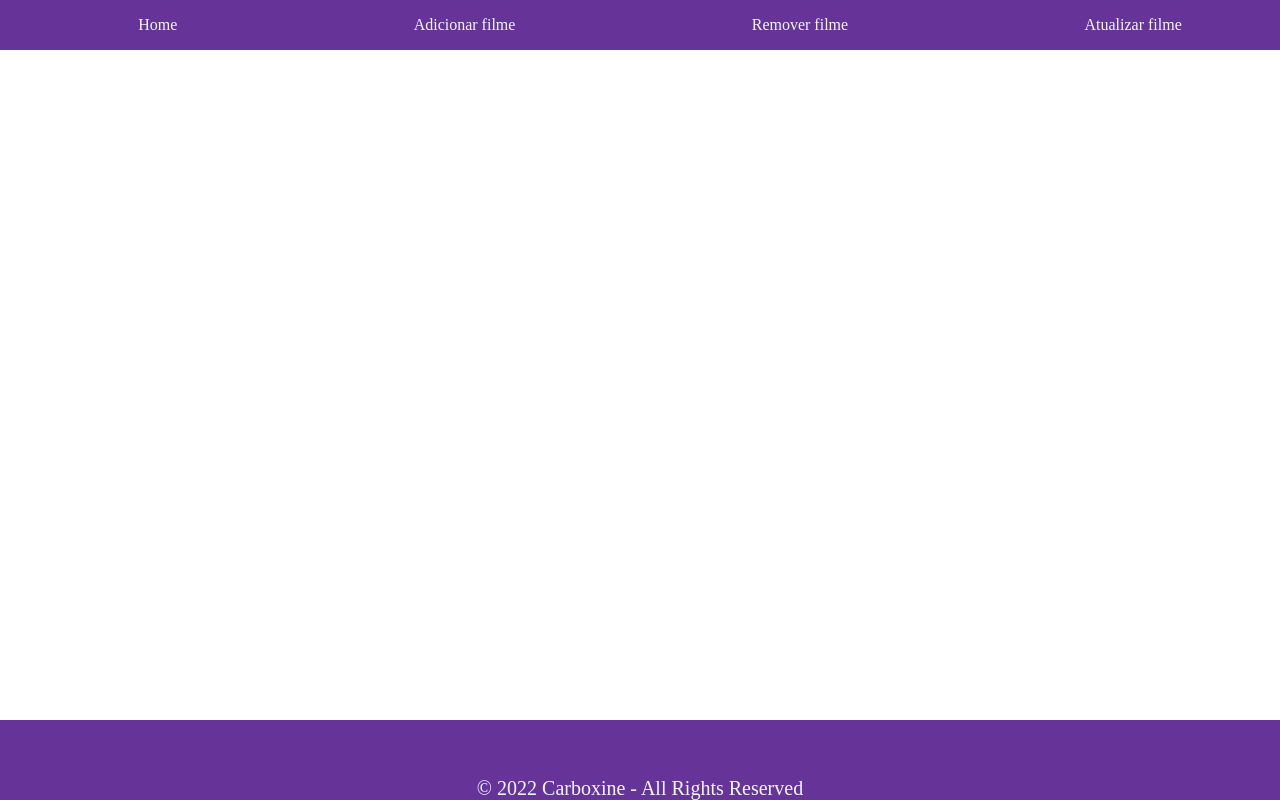
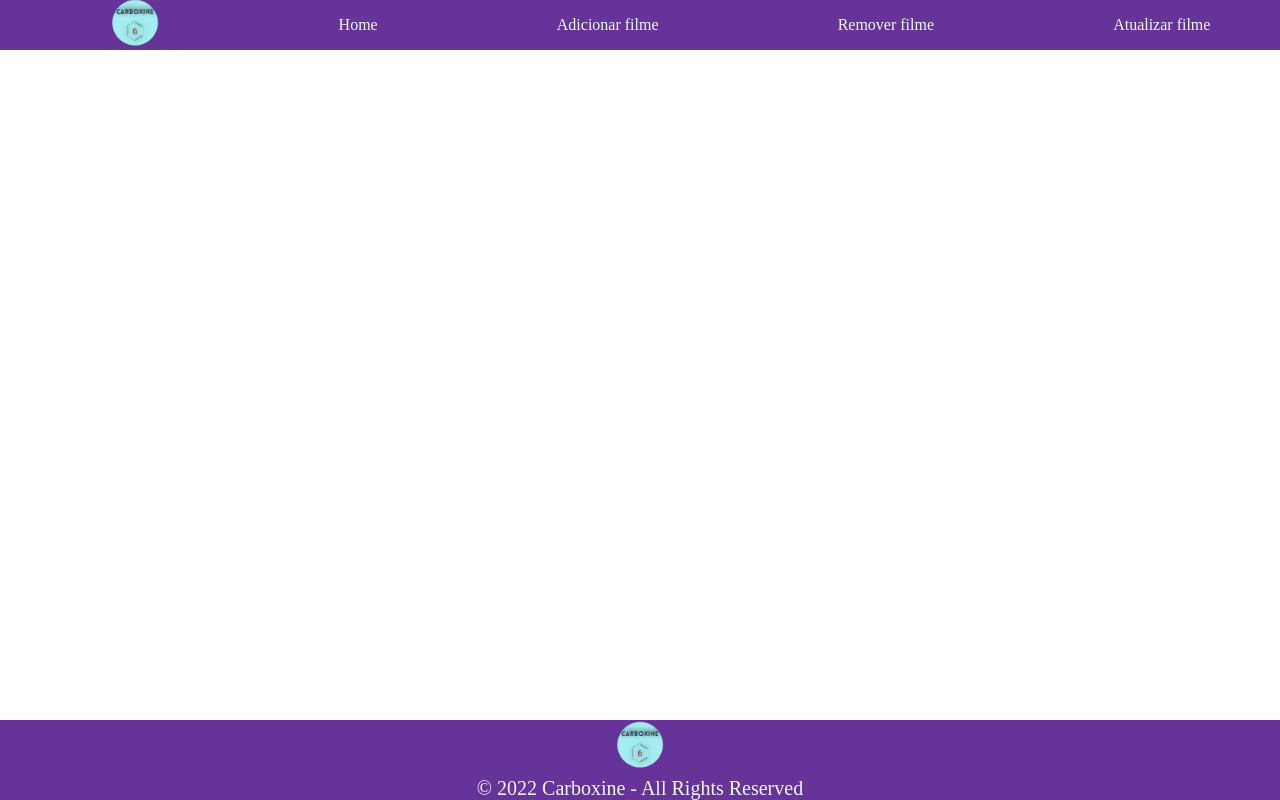
Before and after one commit to yonirg/cinemaFront, a React (Vite) app: page / in a window 1280 px wide. Built offline with nearby package versions, Linux system fonts and the light colour scheme.

Commit message:
Adicione a logo no header e no footer

```diff
--- a/src/App.jsx
+++ b/src/App.jsx
@@ -7,7 +7,6 @@ import "./App.css";
 import Remover from "./paginas/Remover.jsx";
 import Footer from "./componentes/Footer.jsx";
 function App() {
-
   return (
   <BrowserRouter>
       <div className="App">
--- a/src/componentes/Footer.jsx
+++ b/src/componentes/Footer.jsx
@@ -1,12 +1,13 @@
 import React from "react";
 import { Link } from "react-router-dom";
 import "./Footer.css";
+import logo from '../imgs/logo.png'
+
 
 function Footer(){
     return(
         <footer className="rodape">
-
-
+            <img className="logo" src={logo} alt="logo" />
             <p className="copyright">&copy; 2022 Carboxine - All Rights Reserved </p>
         </footer>
     )
--- a/src/componentes/Header.css
+++ b/src/componentes/Header.css
@@ -11,6 +11,7 @@
 nav {
     display: flex;
     justify-content: space-around;
+    align-items: center;
 }
 
 .links{
@@ -22,3 +23,10 @@ li{
     color: aliceblue;
     list-style: none;
 }
+
+.logo{
+    max-width: 50px;
+    max-height: 50px;
+    width: auto;
+    height: auto;
+}
--- a/src/componentes/Header.jsx
+++ b/src/componentes/Header.jsx
@@ -1,11 +1,18 @@
 import React from "react";
 import { Link } from "react-router-dom";
 import "./Header.css";
+import logo from '../imgs/logo.png'
+
 
 function Header() {
   return (
     <header className="cabecalho">
       <nav>
+        <ul>
+          <li>
+            <img className="logo" src={logo} alt="logo" />
+          </li>
+        </ul>
         <ul>
           <Link className="links" to="/">
             <li>Home</li>
@@ -29,7 +36,9 @@ function Header() {
 
         </ul>
       </nav>
+
     </header>
+
   );
 }
 
```
Also changed, not shown: src/componentes/Box_linkdein.jsx (+11 -0 lines), src/imgs/logo.png (added).
